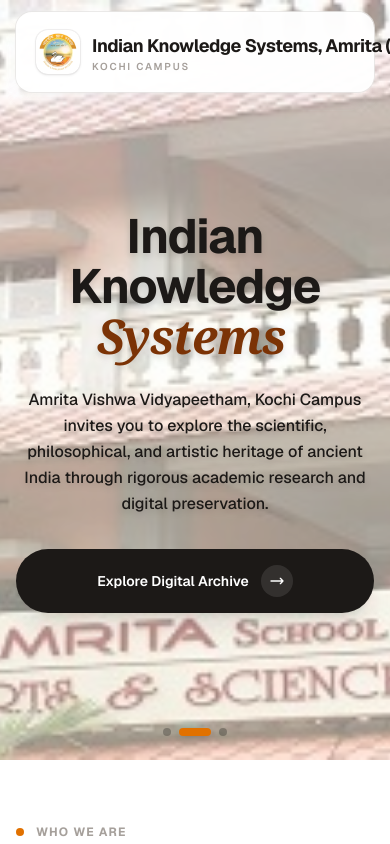
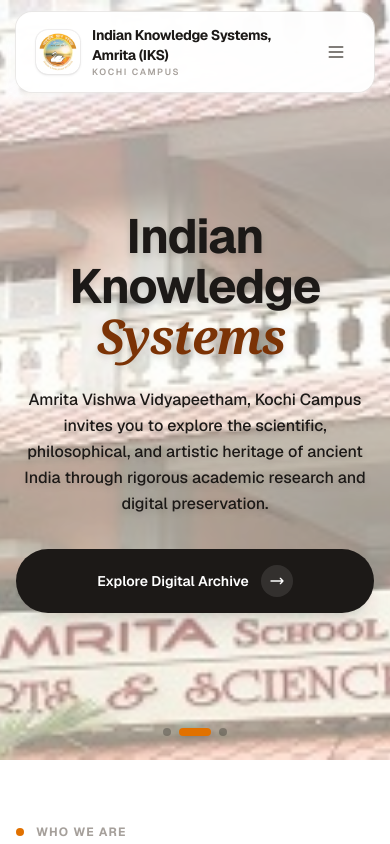
Before and after one commit to IKS-Amrita-Kochi-Campus/IKS-static, a Next.js app: page / in a window 390 px wide. Shown: the top 844 px of the page. Built offline with nearby package versions, Linux system fonts and the light colour scheme.

Commit message:
phone view

```diff
--- a/src/app/events/page.tsx
+++ b/src/app/events/page.tsx
@@ -85,8 +85,8 @@ export default function EventsPage() {
                     <div className={`max-w-7xl mx-auto flex justify-between items-center transition-all duration-500 ${isScrolled ? "h-16" : "h-20"}`}>
 
                         {/* Logo */}
-                        <Link href="/#home" className="flex items-center gap-3 group flex-shrink-0" aria-label="IKS Amrita Home">
-                            <div className={`flex items-center justify-center rounded-xl overflow-hidden ring-1 transition-all duration-500 ${
+                        <Link href="/#home" className="flex items-center gap-3 group min-w-0" aria-label="IKS Amrita Home">
+                            <div className={`flex items-center justify-center rounded-xl overflow-hidden ring-1 transition-all duration-500 flex-shrink-0 ${
                                 isScrolled
                                     ? "w-9 h-9 ring-stone-200 group-hover:ring-amber-300"
                                     : "w-11 h-11 ring-stone-200/60 group-hover:ring-amber-300 shadow-sm"
@@ -100,10 +100,14 @@ export default function EventsPage() {
                                     priority
                                 />
                             </div>
-                            <div className="leading-none">
-                                <p className={`font-bold text-stone-900 tracking-tight transition-all duration-500 ${isScrolled ? "text-base" : "text-lg"}`}>Indian Knowledge Systems, Amrita (IKS)</p>
+                            <div className="leading-tight min-w-0 pr-2">
+                                <p className={`font-bold text-stone-900 tracking-tight transition-all duration-500 whitespace-normal ${isScrolled ? "text-xs md:text-base" : "text-sm md:text-lg"}`}>
+                                    Indian Knowledge Systems, Amrita (IKS)
+                                </p>
                                 {!isScrolled && (
-                                    <p className="text-[10px] uppercase tracking-[0.18em] text-stone-400 font-semibold mt-0.5">Kochi Campus</p>
+                                    <p className="text-[9px] md:text-[10px] uppercase tracking-[0.18em] text-stone-400 font-semibold mt-0.5 whitespace-normal">
+                                        Kochi Campus
+                                    </p>
                                 )}
                             </div>
                         </Link>
@@ -132,7 +136,7 @@ export default function EventsPage() {
                         </div>
 
                         {/* CTA + Mobile toggle */}
-                        <div className="flex items-center gap-3">
+                        <div className="flex items-center gap-3 flex-shrink-0">
                             <button
                                 className="md:hidden p-2 rounded-lg text-stone-600 hover:bg-stone-100 transition-colors"
                                 onClick={() => setIsMenuOpen(!isMenuOpen)}
--- a/src/app/page.tsx
+++ b/src/app/page.tsx
@@ -65,8 +65,8 @@ export default function HomePage() {
                     <div className={`max-w-7xl mx-auto flex justify-between items-center transition-all duration-500 ${isScrolled ? "h-16" : "h-20"}`}>
 
                         {/* Logo */}
-                        <a href="#home" className="flex items-center gap-3 group flex-shrink-0" aria-label="IKS Amrita Home">
-                            <div className={`flex items-center justify-center rounded-xl overflow-hidden ring-1 transition-all duration-500 ${
+                        <a href="#home" className="flex items-center gap-3 group min-w-0" aria-label="IKS Amrita Home">
+                            <div className={`flex items-center justify-center rounded-xl overflow-hidden ring-1 transition-all duration-500 flex-shrink-0 ${
                                 isScrolled
                                     ? "w-9 h-9 ring-stone-200 group-hover:ring-amber-300"
                                     : "w-11 h-11 ring-stone-200/60 group-hover:ring-amber-300 shadow-sm"
@@ -80,10 +80,14 @@ export default function HomePage() {
                                     priority
                                 />
                             </div>
-                            <div className="leading-none">
-                                <p className={`font-bold text-stone-900 tracking-tight transition-all duration-500 ${isScrolled ? "text-base" : "text-lg"}`}>Indian Knowledge Systems, Amrita (IKS)</p>
+                            <div className="leading-tight min-w-0 pr-2">
+                                <p className={`font-bold text-stone-900 tracking-tight transition-all duration-500 whitespace-normal ${isScrolled ? "text-xs md:text-base" : "text-sm md:text-lg"}`}>
+                                    Indian Knowledge Systems, Amrita (IKS)
+                                </p>
                                 {!isScrolled && (
-                                    <p className="text-[10px] uppercase tracking-[0.18em] text-stone-400 font-semibold mt-0.5">Kochi Campus</p>
+                                    <p className="text-[9px] md:text-[10px] uppercase tracking-[0.18em] text-stone-400 font-semibold mt-0.5 whitespace-normal">
+                                        Kochi Campus
+                                    </p>
                                 )}
                             </div>
                         </a>
@@ -113,7 +117,7 @@ export default function HomePage() {
                         </div>
 
                         {/* CTA + Mobile toggle */}
-                        <div className="flex items-center gap-3">
+                        <div className="flex items-center gap-3 flex-shrink-0">
                             {/* Mobile Menu Button */}
                             <button
                                 className="md:hidden p-2 rounded-lg text-stone-600 hover:bg-stone-100 transition-colors"
```
